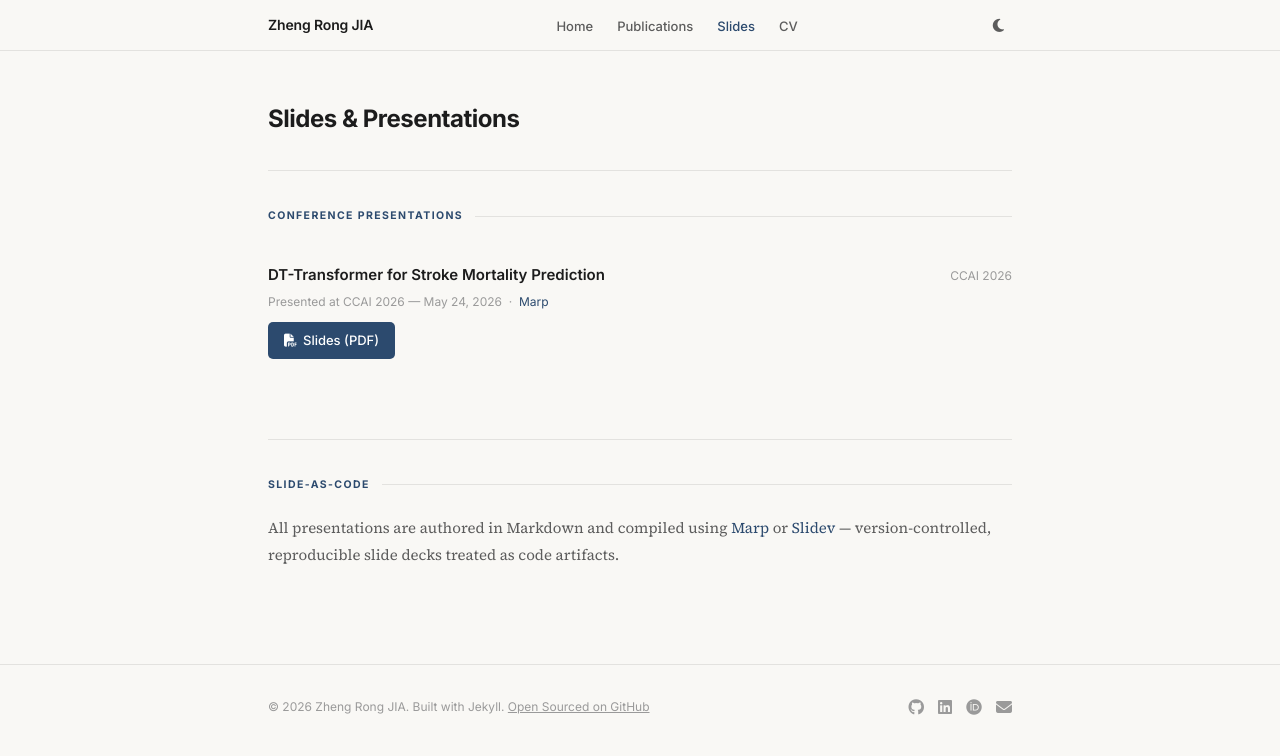
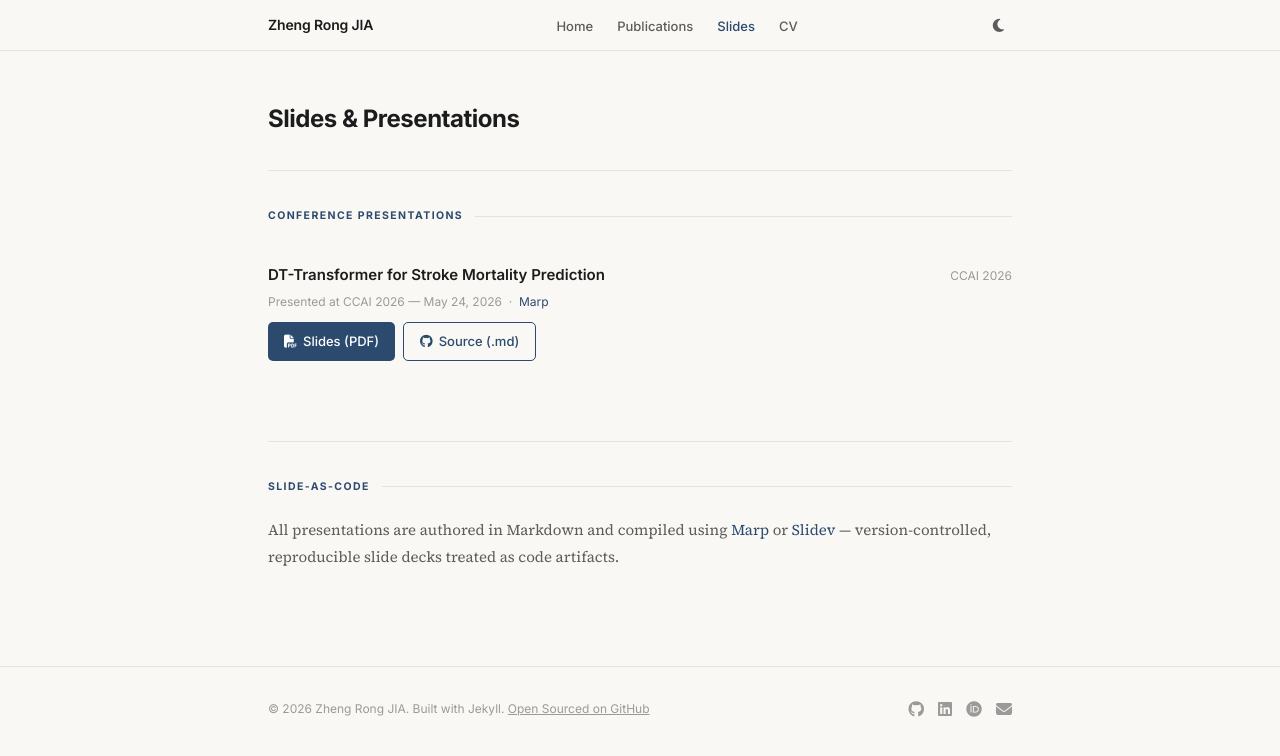
Before and after one commit to ZR-JIA/zr-jia.github.io, a Jekyll site: the page built from _pages/slides.md, in a window 1280 px wide. Shown: the top 756 px of the page. Built offline with Jekyll 4.4.1, drawn with Linux system fonts in a browser that asks for light colours.

Commit message:
slides: add GitHub source link for CCAI2026 Marp file

```diff
--- a/_pages/slides.md
+++ b/_pages/slides.md
@@ -23,6 +23,7 @@ description: "Slide decks and presentations by Zheng Rong JIA, including confere
           <p class="cv-entry-meta">Presented at CCAI 2026 &mdash; May 24, 2026 &nbsp;·&nbsp; <a href="https://marp.app" target="_blank" rel="noopener noreferrer">Marp</a></p>
           <div class="pub-detail-actions" style="margin-top:10px;">
             <a href="https://drive.google.com/file/d/16FePUDlv0bs38EvAamXJQVxBRFpne3AV/view?usp=sharing" class="btn btn-primary" target="_blank" rel="noopener noreferrer"><i class="fas fa-file-pdf"></i> Slides (PDF)</a>
+            <a href="https://github.com/ZR-JIA/zr-jia.github.io/blob/main/assets/slides/CCAI2026/CCAI2026_Presentation.md" class="btn btn-outline" target="_blank" rel="noopener noreferrer"><i class="fab fa-github"></i> Source (.md)</a>
           </div>
         </div>
       </div>
```
